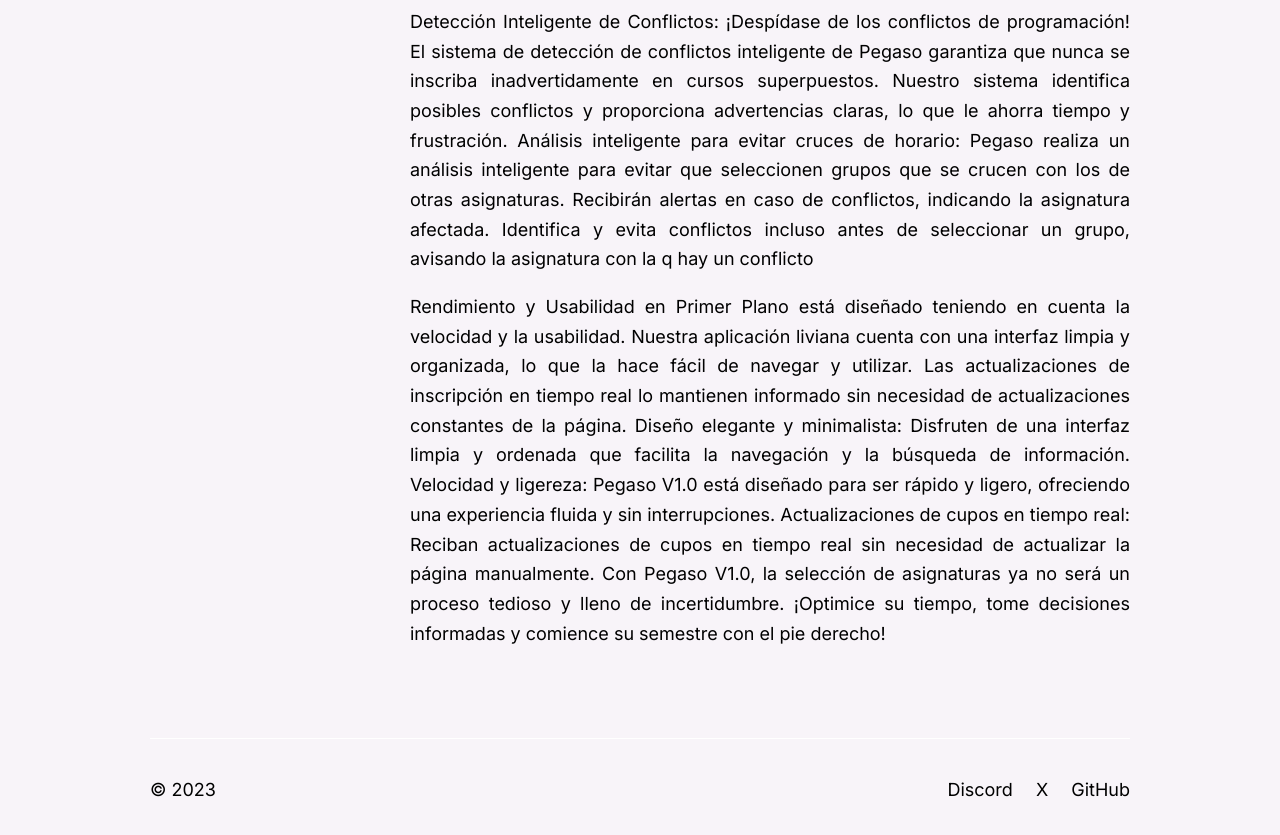
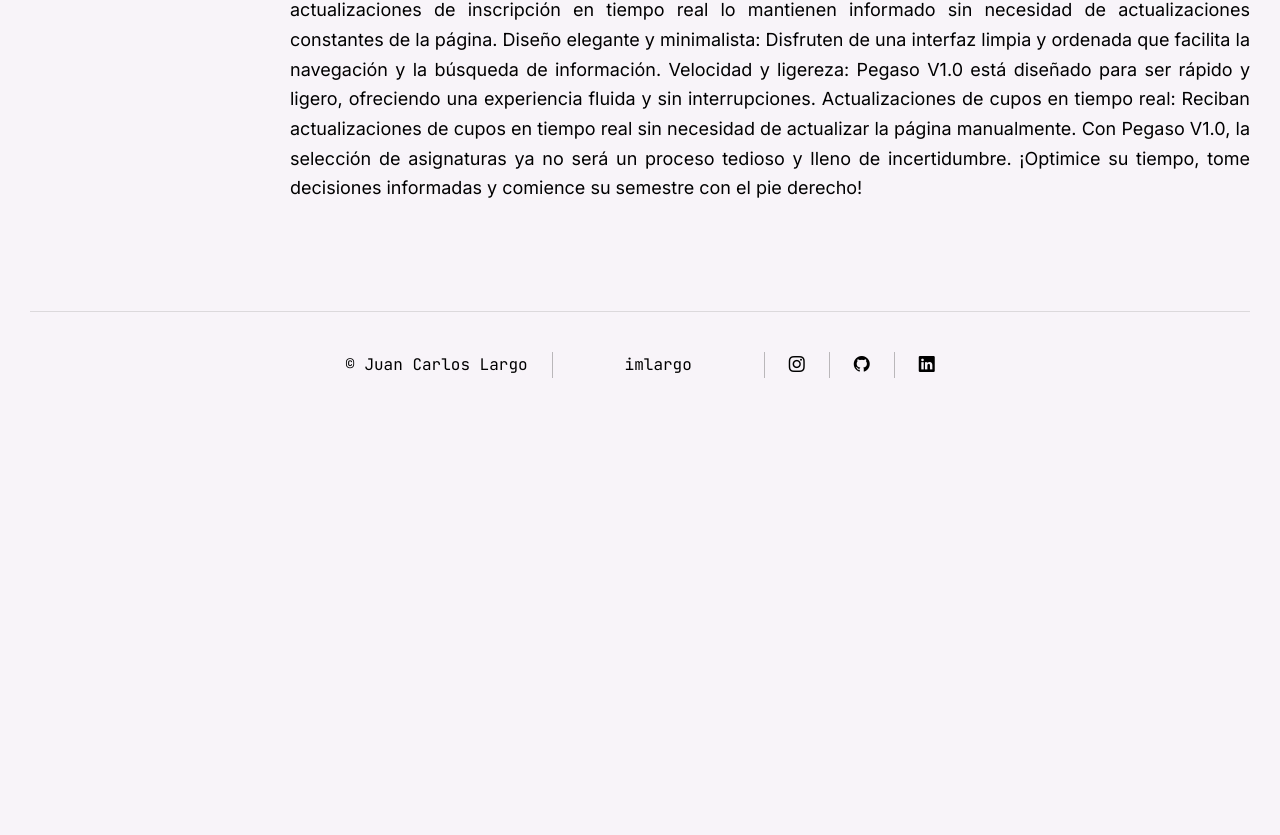
Before and after one commit to kblandonv/pegaso, a SvelteKit app: page /about in a window 1280 px wide. Shown: the part 1901-2736 px from the top of the page. After the commit the page ends 2319 px from the top, so only its background shows below. Built offline with nearby package versions, Linux system fonts and the light colour scheme.

Commit message:
improve about page UI

```diff
--- a/src/components/About/Footer.svelte
+++ /dev/null
@@ -1,26 +0,0 @@
-<footer>
-	<p>© 2023</p>
-	<div class="footer_links">
-		<a href="https://www.instagram.com/imlargo">Discord</a>
-		<a href="https://www.instagram.com/imlargo">X</a>
-		<a href="https://www.instagram.com/imlargo">GitHub</a>
-	</div>
-</footer>
-
-<style lang="scss">
-
-footer {
-    display: flex;
-    padding: 2em 0;
-
-    justify-content: space-between;
-    border-top: 1px solid  #ffffff;
-    a {
-        margin-left: 1em;
-        text-decoration: none;
-        &:hover {
-            opacity: 0.6;
-        }
-    }
-}
-</style>
--- a/src/components/About/index.js
+++ b/src/components/About/index.js
@@ -1,11 +1,9 @@
-import Footer from './Footer.svelte';
 import Header from './Header.svelte';
 import TableOfContent from './TableOfContent.svelte';
 import Nav from './Nav.svelte';
 import Content from './Content.svelte';
 
 export {
-    Footer,
     Header,
     TableOfContent,
     Nav,
--- a/src/routes/about/+page.svelte
+++ b/src/routes/about/+page.svelte
@@ -1,5 +1,6 @@
 <script>
-	import { Footer, Header, TableOfContent, Nav, Content } from '$components/About';
+	import { Header, TableOfContent, Nav, Content } from '$components/About';
+	import Footer from '$components/UI/Footer.svelte';
 	import Blobl from '$components/About/Blobl.svelte';
 	import '$src/styles/about.scss';
 </script>
@@ -9,7 +10,7 @@
 	<meta name="description" content="Sia creado por imlargo" />
 </svelte:head>
 
-<main class="container-sm max-w-5xl">
+<main class="container-sm max-w-7xl">
 	<Blobl />
 
 	<Nav />
@@ -23,6 +24,8 @@
 		<Content />
 	</div>
 
+	<hr>
+
 	<Footer />
 </main>
 
--- a/src/styles/about.scss
+++ b/src/styles/about.scss
@@ -10,8 +10,6 @@
 
 	margin: 0 auto!important;
 	padding: 0 1em!important;
-	width: 1040px!important;
-	max-width: 100%!important;
 }
 
 h1, h2, h3, h4, h5 {
```
